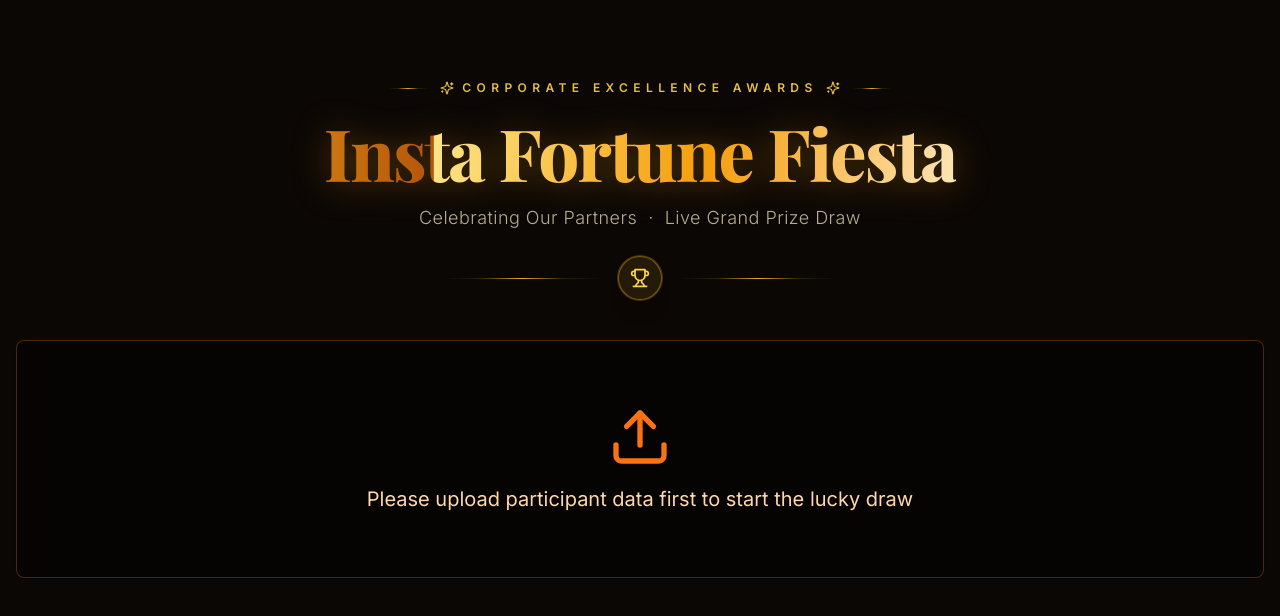
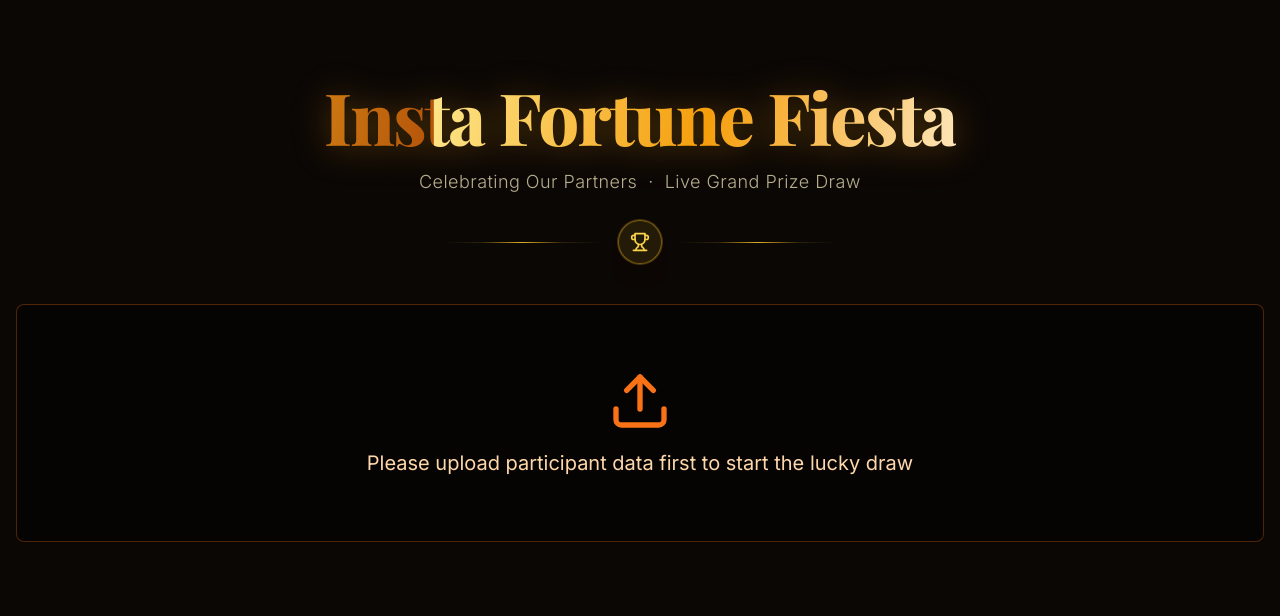
Before and after one commit to pradhan-ashirbad/InstaLuckyDraw, a Next.js app: page / in a window 1280 px wide. Shown: the top 616 px of the page. Built offline with nearby package versions, Linux system fonts and the light colour scheme.

Commit message:
Remove "Corporate Excellence Awards" eyebrow from header
Header now starts directly with the title.

Co-Authored-By: Claude Opus 4.8 <noreply@anthropic.com>
Claude-Session: https://claude.ai/code/session_012heBKJd7zwtf9KVijp9rji

```diff
--- a/app/page.tsx
+++ b/app/page.tsx
@@ -415,17 +415,6 @@ export default function CorporateLuckyDrawSystem() {
 
           {/* Header - Always visible */}
           <header className="text-center pt-10 pb-4 mt-2 animate-float-up">
-            {/* Eyebrow */}
-            <div className="flex items-center justify-center gap-3 mb-5">
-              <span className="h-px w-10 gold-rule" />
-              <span className="flex items-center gap-2 text-[0.7rem] sm:text-xs font-semibold uppercase tracking-[0.45em] text-amber-300/90">
-                <Sparkles className="w-3.5 h-3.5" />
-                Corporate Excellence Awards
-                <Sparkles className="w-3.5 h-3.5" />
-              </span>
-              <span className="h-px w-10 gold-rule" />
-            </div>
-
             {/* Title */}
             <h1 className="font-display text-5xl sm:text-6xl md:text-7xl font-extrabold leading-[1.05] tracking-tight">
               <span className="text-gold-gradient drop-shadow-[0_2px_18px_rgba(245,158,11,0.35)]">
```
